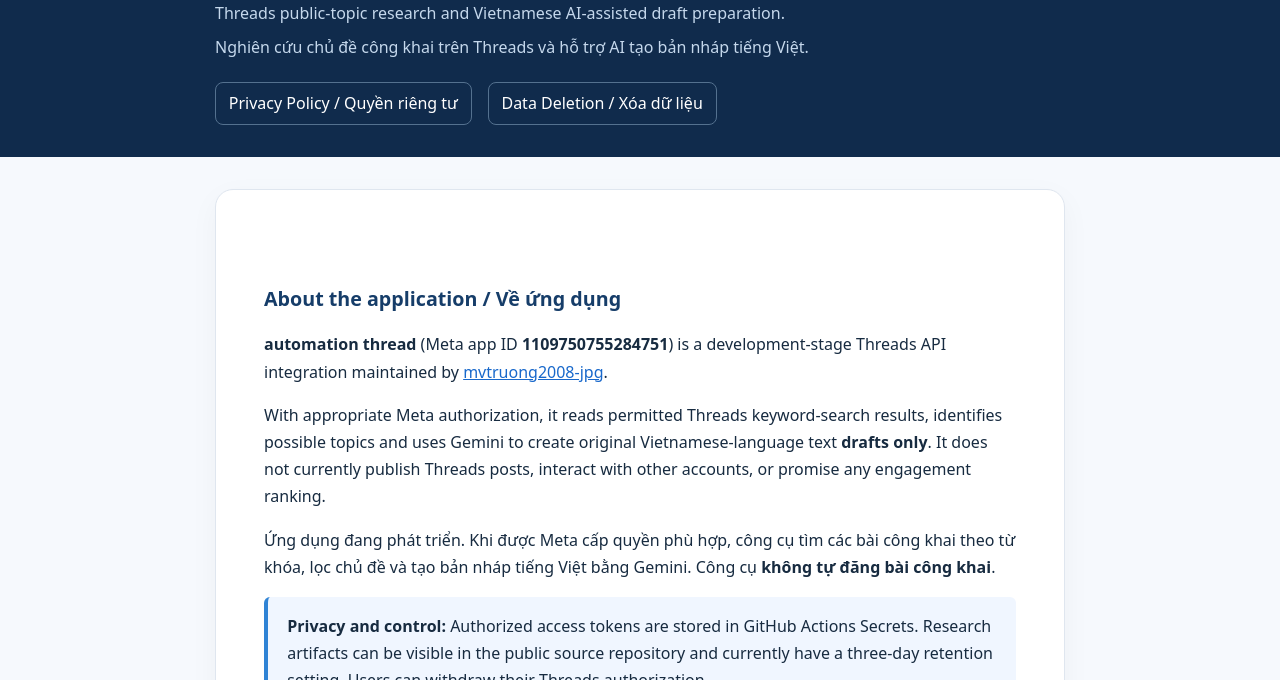
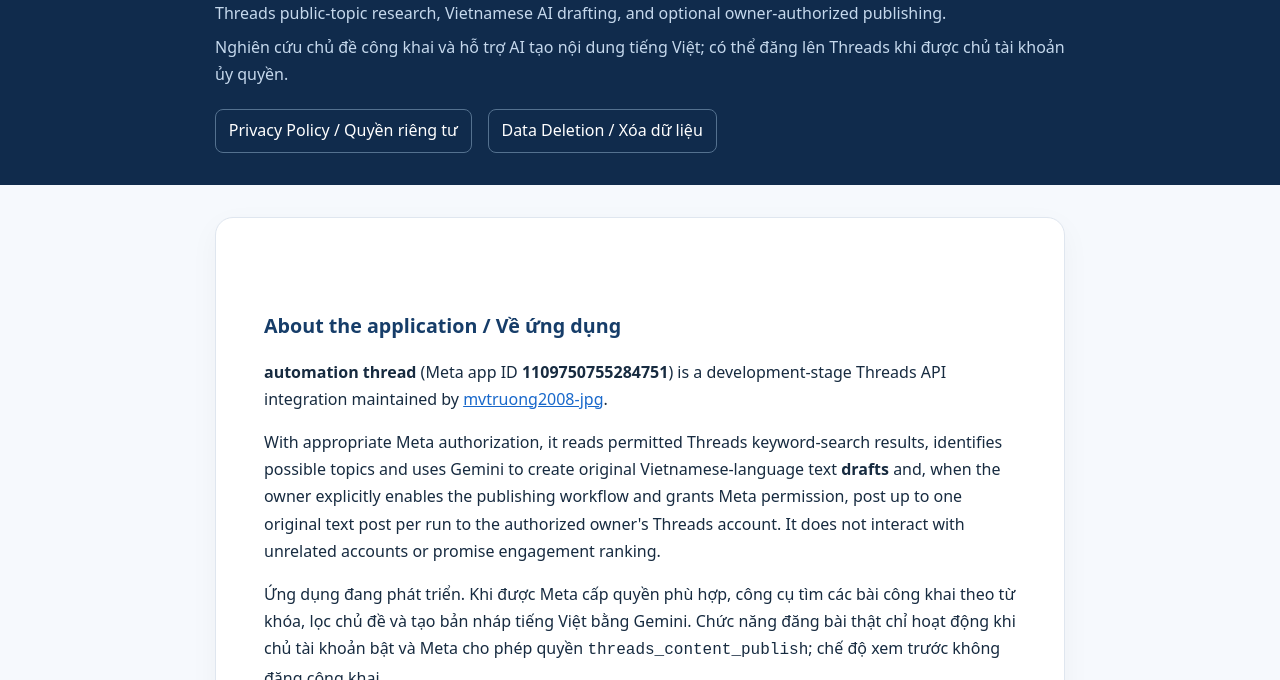
Before and after one commit to mvtruong2008-jpg/binance-square-ai-bot, a plain HTML site: page docs/index.html in a window 1280 px wide. Shown: the part 120-800 px from the top of the page. Drawn offline with Linux system fonts and the light colour scheme.

Commit message:
Update public app page for optional owner-authorized official Threads publishing

```diff
--- a/docs/index.html
+++ b/docs/index.html
@@ -5,14 +5,14 @@
 <link rel="stylesheet" href="assets/site.css"></head>
 <body><header><div class="container">
 <div class="eyebrow">Threads API application</div><h1>automation thread</h1>
-<p>Threads public-topic research and Vietnamese AI-assisted draft preparation.</p>
-<p>Nghiên cứu chủ đề công khai trên Threads và hỗ trợ AI tạo bản nháp tiếng Việt.</p>
+<p>Threads public-topic research, Vietnamese AI drafting, and optional owner-authorized publishing.</p>
+<p>Nghiên cứu chủ đề công khai và hỗ trợ AI tạo nội dung tiếng Việt; có thể đăng lên Threads khi được chủ tài khoản ủy quyền.</p>
 <nav><a href="privacy-policy/">Privacy Policy / Quyền riêng tư</a><a href="data-deletion/">Data Deletion / Xóa dữ liệu</a></nav>
 </div></header><main>
 <h2>About the application / Về ứng dụng</h2>
 <p><strong>automation thread</strong> (Meta app ID <strong>1109750755284751</strong>) is a development-stage Threads API integration maintained by <a href="https://github.com/mvtruong2008-jpg">mvtruong2008-jpg</a>.</p>
-<p>With appropriate Meta authorization, it reads permitted Threads keyword-search results, identifies possible topics and uses Gemini to create original Vietnamese-language text <strong>drafts only</strong>. It does not currently publish Threads posts, interact with other accounts, or promise any engagement ranking.</p>
-<p>Ứng dụng đang phát triển. Khi được Meta cấp quyền phù hợp, công cụ tìm các bài công khai theo từ khóa, lọc chủ đề và tạo bản nháp tiếng Việt bằng Gemini. Công cụ <strong>không tự đăng bài công khai</strong>.</p>
+<p>With appropriate Meta authorization, it reads permitted Threads keyword-search results, identifies possible topics and uses Gemini to create original Vietnamese-language text <strong>drafts</strong> and, when the owner explicitly enables the publishing workflow and grants Meta permission, post up to one original text post per run to the authorized owner's Threads account. It does not interact with unrelated accounts or promise engagement ranking.</p>
+<p>Ứng dụng đang phát triển. Khi được Meta cấp quyền phù hợp, công cụ tìm các bài công khai theo từ khóa, lọc chủ đề và tạo bản nháp tiếng Việt bằng Gemini. Chức năng đăng bài thật chỉ hoạt động khi chủ tài khoản bật và Meta cho phép quyền <code>threads_content_publish</code>; chế độ xem trước không đăng công khai.</p>
 <div class="notice"><strong>Privacy and control:</strong> Authorized access tokens are stored in GitHub Actions Secrets. Research artifacts can be visible in the public source repository and currently have a three-day retention setting. Users can withdraw their Threads authorization.</div>
 <h2>Legal and contact / Pháp lý và liên hệ</h2>
 <ul><li><a href="privacy-policy/">Read the Privacy Policy / Xem chính sách quyền riêng tư</a></li>
```
